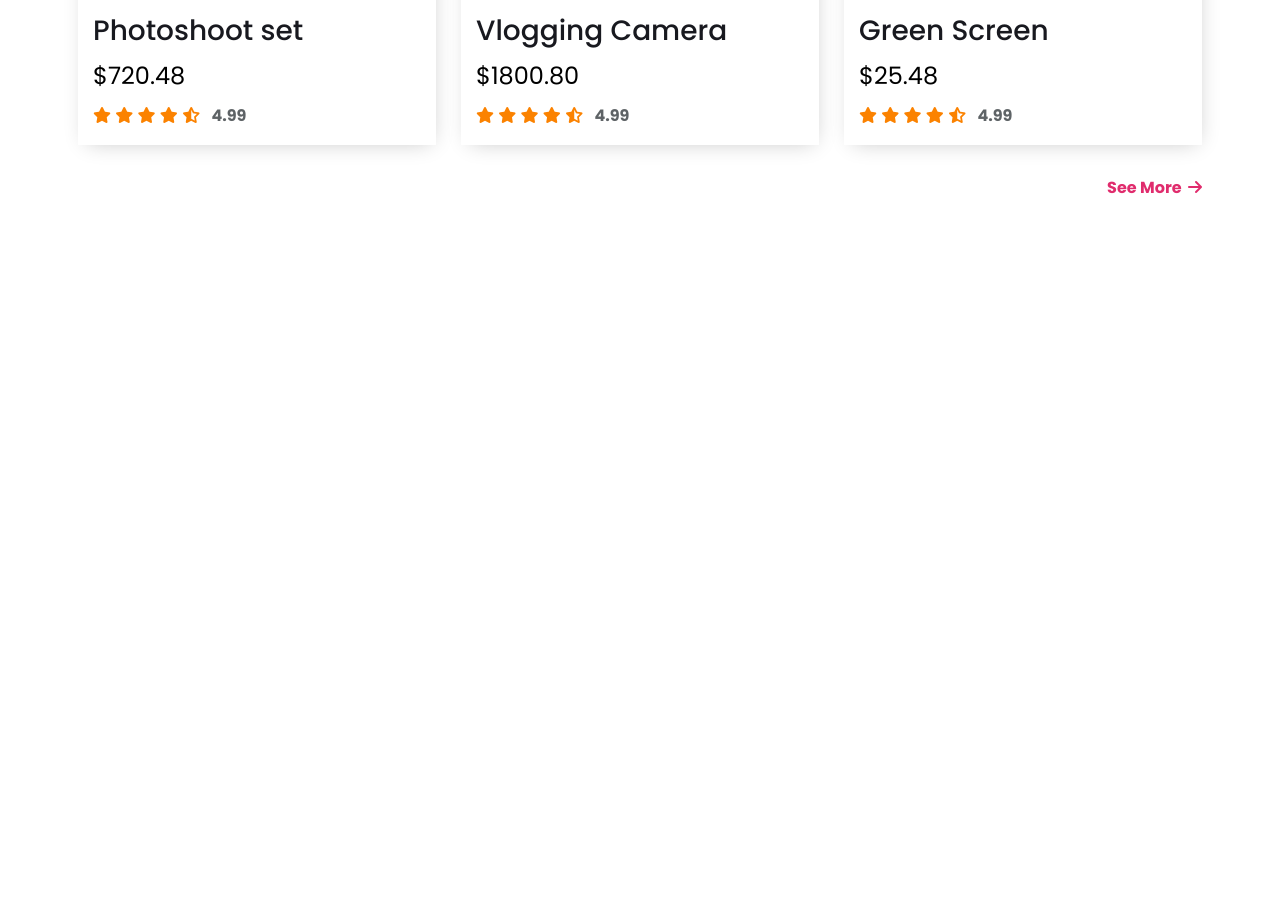
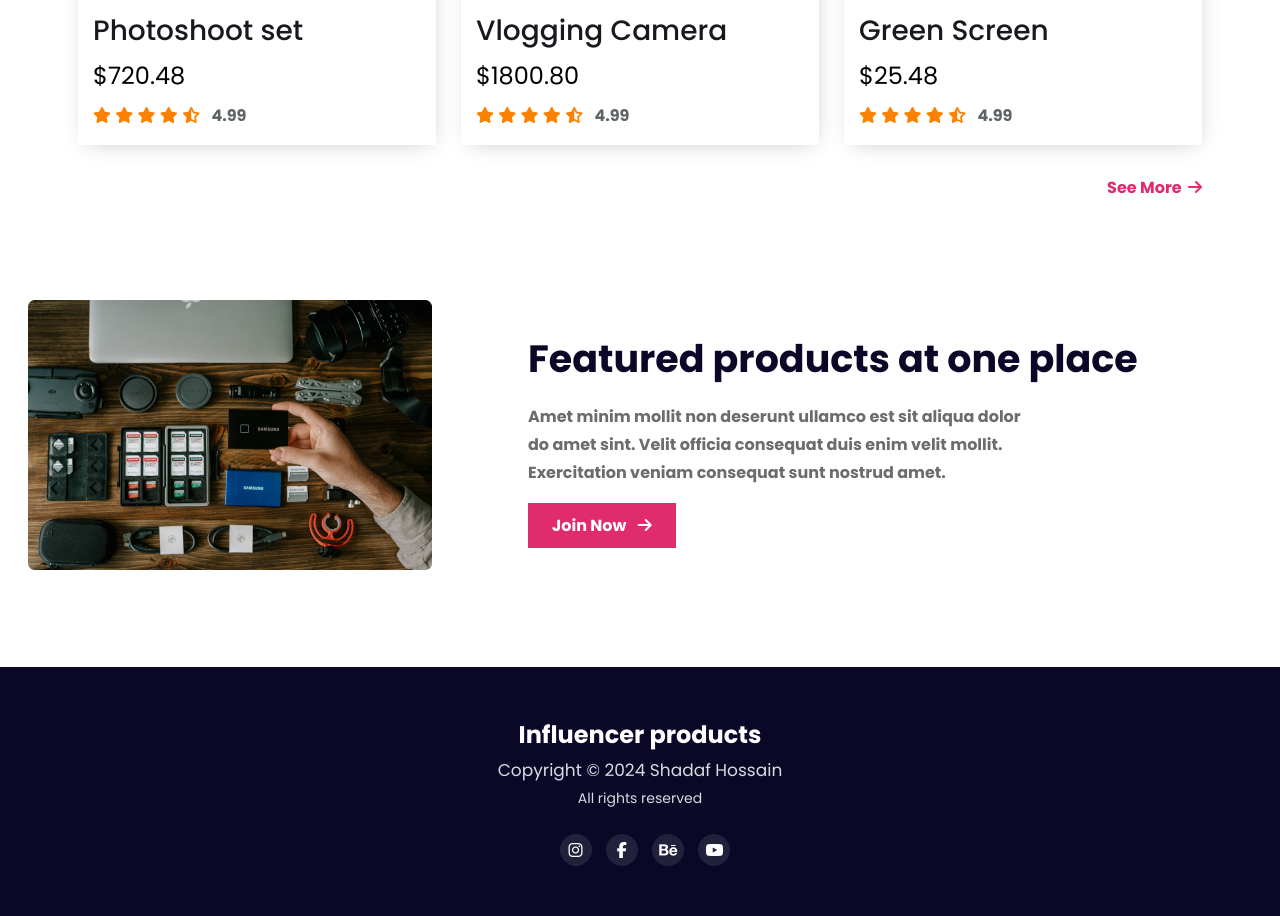
Before and after one commit to shadafhossain01/Influencer, a plain HTML site: page index.html in a window 1280 px wide. Shown: the part 2194-3110 px from the top of the page. Before the commit the page ends 2494 px from the top, so only its background shows below. Drawn offline with Linux system fonts and the light colour scheme.

Commit message:
Footer Done

```diff
--- a/css/responsive.css
+++ b/css/responsive.css
@@ -35,10 +35,22 @@ display: none;
     }
     #collection {
         padding-top: 0px;
+        padding-bottom: 50px;
+    }
+    #feature .sidebyside {
+        flex-direction: column;
+
     }
 
+    #feature .feature-right h2 {
+        font-size: 24px;
+        text-align: center;
+        margin-top: 18px;
+    }
 
-
+    #feature .feature-right {
+        text-align: center;
+    }
 
 }
 
@@ -71,6 +83,20 @@ display: none;
     #collection {
         padding-top: 0px;
     }
+    #feature .sidebyside {
+        flex-direction: column;
+
+    }
+
+    #feature .feature-right h2 {
+        font-size: 24px;
+        text-align: center;
+        margin-top: 18px;
+    }
+
+    #feature .feature-right {
+        text-align: center;
+    }
 
 }
 
@@ -101,6 +127,23 @@ display: none;
     .collection-items .item h3 {
         font-size: 21px;
     }
+    #feature .sidebyside {
+        column-gap: 14px;
+    }
+
+    #feature .feature-right h2 {
+        font-size: 24px;
+        text-align: left;
+        margin-top: 18px;
+    }
+    #feature .feature-right p {
+        text-align: left;
+        font-size: 12px;
+    }
+
+    #feature .feature-right {
+        text-align: center;
+    }
 
 }
 
@@ -117,7 +160,3 @@ display: none;
         padding-right: 15px;
     }
 }
-
-@media (min-width:1200px) and (max-width:1399.99px){
-
-}
--- a/css/style.css
+++ b/css/style.css
@@ -179,3 +179,85 @@ font-size: 24px;
 #collection a i{
     margin-left: 3px;
 }
+
+/*  Feature CSS */
+
+#feature .sidebyside{
+    column-gap: 96px;
+    align-items: center;
+}
+
+#feature .feature-right h2{
+    color: #0A0826;
+    font-weight: bold;
+    font-size: 38px;
+}
+
+#feature .feature-right p{
+margin: 16px 0px;
+color: #6C6C6C;
+font-weight: bold;
+font-size: 16px;
+line-height: 28px;
+max-width: 501px;
+
+}
+
+#feature .feature-right a{
+    display: inline-block;
+    padding: 10px 24px;
+    font-size: 16px;
+    color: #fff;
+    font-weight: bold;
+    background-color: #E02C6D;
+
+}
+
+#feature .feature-right a i{
+    margin-left: 8px;
+}
+
+/*  Footer Css */
+
+footer{
+    margin-top: 90px;
+    background-color: #0A0826;
+    padding:50px 0px ;
+    text-align: center;
+}
+
+footer h2{
+    color: #fff;
+    font-weight: bold;
+    font-size: 24px;
+}
+
+footer h4{
+    font-weight: 400;
+    color: #D9DBE1;
+    font-size: 17px;
+    margin: 5px 0px;
+}
+
+footer p{
+    font-weight: 400;
+    color: #D9DBE1;
+    font-size: 14px;
+    margin: 5px 0px;
+}
+
+footer  i{
+    width: 32px;
+    height: 32px;
+    border-radius: 50%;
+    -webkit-border-radius: 50%;
+    -moz-border-radius: 50%;
+    -ms-border-radius: 50%;
+    -o-border-radius: 50%;
+    line-height: 32px !important;
+    text-align: center;
+    color: #fff;
+    background-color: #22213C;
+    margin-left: 10px;
+    margin-top: 20px;
+}
--- a/index.html
+++ b/index.html
@@ -188,10 +188,34 @@
       <!-- Collection Section End -->
 
       <!-- Feature Section Start -->
+       <section id="feature">
+        <div class="container">
+            <div class="sidebyside">
+                <div class="feature-left">
+                    <img src="image/feature.png" alt="Feature">
+                </div>
+                <div class="feature-right">
+                    <h2>Featured products at one place</h2>
+                    <p>Amet minim mollit non deserunt ullamco est sit aliqua dolor do amet sint. Velit officia consequat duis enim velit mollit. Exercitation veniam consequat sunt nostrud amet.</p>
+                    <a href="#">Join Now <i class="fa-solid fa-arrow-right"></i></a>
+                </div>
+            </div>
+        </div>
 
+       </section>
       <!-- Feature Section End -->
 
       <!-- Footer Start -->
+       <footer>
+        <h2>Influencer products</h2>
+        <h4>Copyright © 2024 Shadaf Hossain</h4>
+        <p>All rights reserved</p>
+        <i class="fa-brands fa-instagram"></i>
+        <i class="fa-brands fa-facebook-f"></i>
+        <i class="fa-brands fa-behance"></i>
+        <i class="fa-brands fa-youtube"></i>
+
+       </footer>
       <!-- Footer End -->
 
 </body>
```
